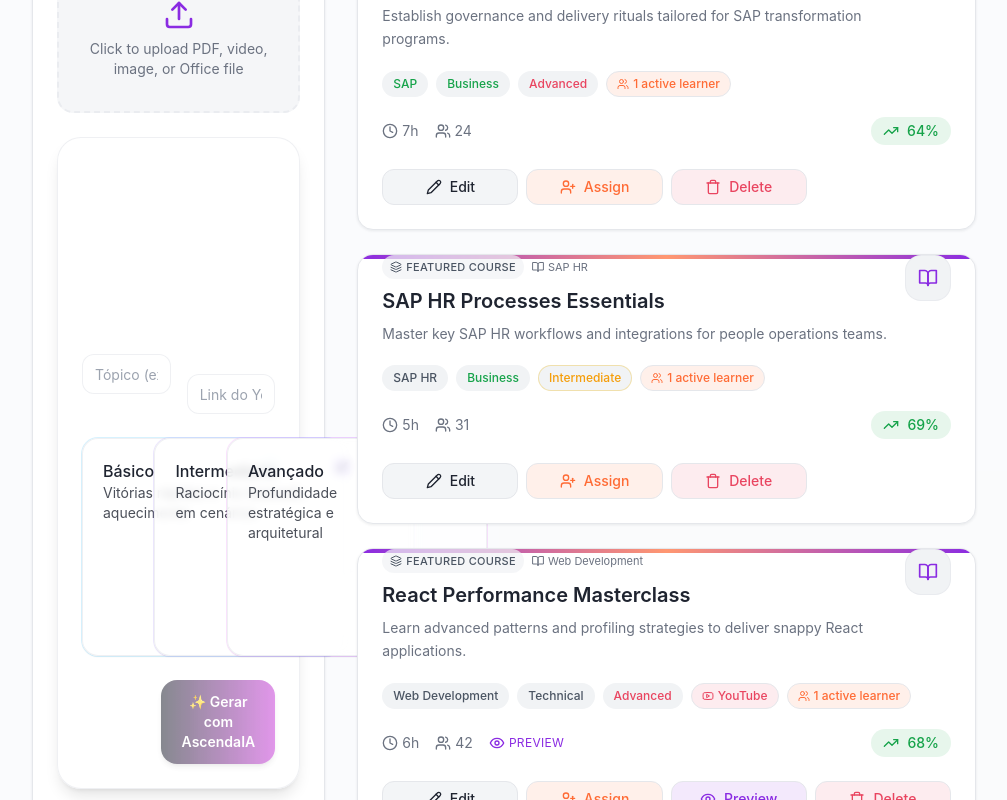
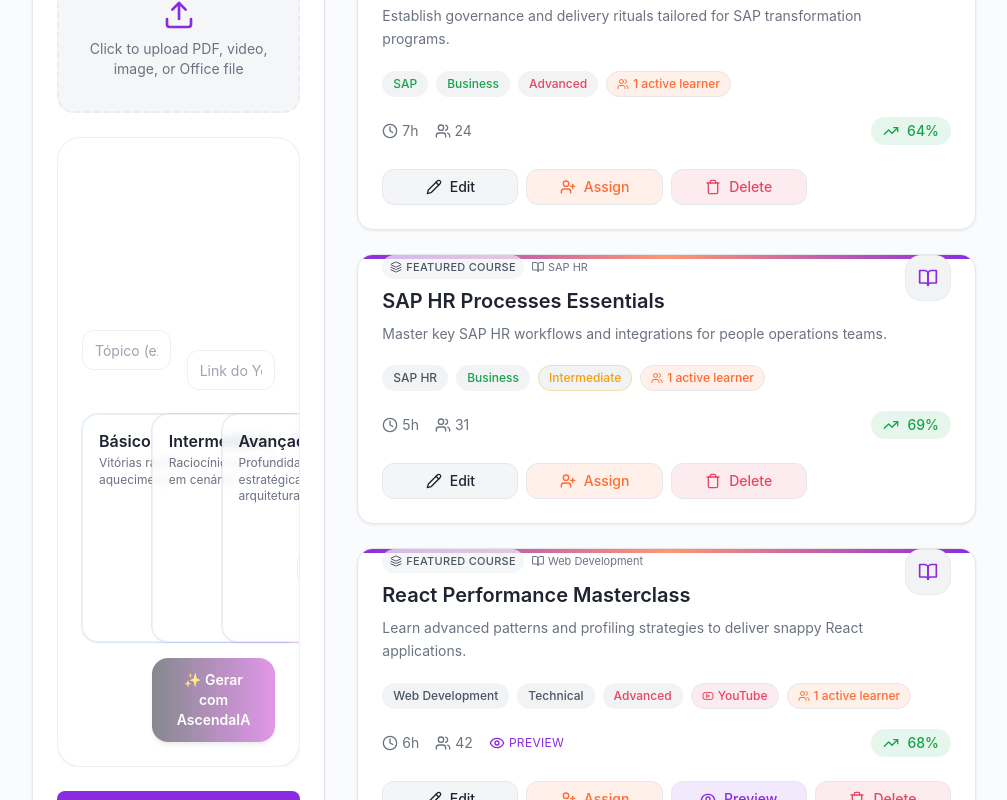
Before and after one commit to ManoCaio25/relogio-digital, a React (Vite) app in the folder Ascenda Padrinho att/: page /content in a window 1280 px wide. Shown: the part 800-1600 px from the top of the page, without its empty margins (264-1271 px from the left). Built offline with nearby package versions, Linux system fonts and the light colour scheme.

Commit message:
Fix AscendaIA quiz card layout orientation

```diff
--- a/Ascenda Padrinho att/src/components/ascenda/AscendaIASection.jsx
+++ b/Ascenda Padrinho att/src/components/ascenda/AscendaIASection.jsx
@@ -1,5 +1,6 @@
 import React, { useMemo, useState } from "react";
 import { motion } from "framer-motion";
+import { cn } from "@/utils";
 
 const ACCENT_STYLES = {
   sky: {
@@ -9,7 +10,6 @@
     chipBg: "bg-sky-400/10",
     chipText: "text-sky-100",
     previewBorder: "border-sky-400/40",
-    inputFocus: "focus:border-sky-300/60 focus:ring-sky-300/30",
   },
   violet: {
     cardRing: "ring-violet-400/20",
@@ -18,7 +18,6 @@
     chipBg: "bg-violet-400/10",
     chipText: "text-violet-100",
     previewBorder: "border-violet-400/40",
-    inputFocus: "focus:border-violet-300/60 focus:ring-violet-300/30",
   },
   fuchsia: {
     cardRing: "ring-fuchsia-400/20",
@@ -27,7 +26,6 @@
     chipBg: "bg-fuchsia-400/10",
     chipText: "text-fuchsia-100",
     previewBorder: "border-fuchsia-400/40",
-    inputFocus: "focus:border-fuchsia-300/60 focus:ring-fuchsia-300/30",
   },
 };
 
@@ -64,15 +62,16 @@
   const accent = ACCENT_STYLES[color] ?? ACCENT_STYLES.sky;
 
   return (
-    <motion.div
-      whileHover={{ y: -3 }}
-      className={`flex h-full min-w-[260px] w-full flex-col gap-4 rounded-2xl border border-border/60 bg-surface/80 p-5 shadow-sm backdrop-blur-sm ring-1 ${accent.cardRing} transition-all duration-200 hover:shadow-md`}
+    <div
+      className={cn(
+        "quiz-card flex flex-col justify-between rounded-2xl border border-border/60 bg-surface/80 p-4 text-left shadow-sm backdrop-blur-sm ring-1 sm:min-w-[240px]",
+        accent.cardRing,
+      )}
     >
-      {/* Cabeçalho */}
       <div className="flex items-start justify-between gap-3">
-        <div className="min-w-0">
-          <p className="text-base font-medium whitespace-normal break-words normal-case">{title}</p>
-          <p className="text-sm opacity-80 whitespace-normal break-words normal-case">{desc}</p>
+        <div className="min-w-0 space-y-1">
+          <h3 className="text-base font-semibold leading-tight text-foreground">{title}</h3>
+          <p className="text-xs text-muted-foreground leading-snug">{desc}</p>
         </div>
         <label className="flex shrink-0 items-center gap-2 text-xs font-medium text-white/70">
           <input
@@ -82,46 +81,39 @@
             className={`h-4 w-4 rounded border border-white/40 bg-transparent accent-current ${accent.checkbox}`}
             aria-label={`Incluir nível ${title}`}
           />
-          <span className="whitespace-nowrap">Incluir</span>
+          <span>Incluir</span>
         </label>
       </div>
-      <div className="flex flex-col gap-2">
-        <span className="text-xs font-medium uppercase tracking-wide text-white/50">Questões</span>
-        <div className="mt-3 flex items-center justify-center gap-3">
+      <div className="mt-auto flex items-center justify-between gap-3 pt-2">
+        <div className="flex flex-col text-xs uppercase tracking-wide text-white/50">
+          <span className="font-medium">Questões</span>
+          <span className="text-[11px] text-white/40">Disponíveis para este nível</span>
+        </div>
+        <div className="flex items-center gap-2">
           <button
             type="button"
             onClick={() => onChange?.(Math.max(0, (value || 0) - 1))}
-            className="flex h-10 w-10 items-center justify-center rounded-xl border border-white/15 bg-background/60 text-lg text-white transition-all duration-200 hover:bg-white/10"
-            aria-label={`Remover questão de nível ${title}`}
+            className="flex h-9 w-9 items-center justify-center rounded-xl border border-border/60 bg-background/60 text-base text-white transition-all duration-200 hover:bg-white/10"
+            aria-label={`Diminuir questões ${title}`}
           >
             −
           </button>
-          <input
-            type="number"
-            min={0}
-            value={value ?? 0}
-            onChange={(e) => onChange?.(Number(e.target.value))}
-            className={`h-10 w-20 rounded-xl border border-white/10 bg-background/80 px-3 text-center text-sm text-white outline-none transition focus:ring-2 ${accent.inputFocus}`}
-            aria-label={`Quantidade de questões nível ${title}`}
-          />
+          <div
+            className="flex h-9 min-w-[2.5rem] items-center justify-center rounded-xl border border-white/10 bg-background/80 px-2 text-center text-sm font-semibold text-white"
+            aria-live="polite"
+          >
+            {value ?? 0}
+          </div>
           <button
             type="button"
             onClick={() => onChange?.((value || 0) + 1)}
-            className="flex h-10 w-10 items-center justify-center rounded-xl border border-white/15 bg-background/60 text-lg text-white transition-all duration-200 hover:bg-white/10"
-            aria-label={`Adicionar questão de nível ${title}`}
+            className="flex h-9 w-9 items-center justify-center rounded-xl border border-border/60 bg-background/60 text-base text-white transition-all duration-200 hover:bg-white/10"
+            aria-label={`Aumentar questões ${title}`}
           >
             +
           </button>
         </div>
       </div>
-    </motion.div>
-  );
-}
-
-export function CardsContainer({ children }) {
-  return (
-    <div className="grid gap-6 grid-cols-1 md:[grid-template-columns:repeat(3,minmax(260px,1fr))] items-stretch isolate">
-      {children}
     </div>
   );
 }
@@ -155,7 +147,7 @@
 }
 
 /** ---- main component ---- */
-export default function AscendaIASection() {
+export default function AscendaIASection({ asModal = false }) {
   const [topic, setTopic] = useState("");
   const [youtubeUrl, setYoutubeUrl] = useState("");
   const [sel, setSel] = useState({ easy: true, intermediate: true, advanced: false });
@@ -258,10 +250,20 @@
     alert("✅ Quiz saved locally!");
   };
 
-  return (
-    <section className="space-y-6 rounded-3xl border border-border/60 bg-surface/80 p-6 shadow-lg backdrop-blur">
+  const wrapperProps = {
+    id: "quiz-cards",
+    role: "region",
+    "aria-label": "Gerar Quizzes",
+    className: cn(
+      "w-full max-w-4xl mx-auto rounded-3xl border border-border/60 bg-surface/80 p-6 shadow-e1 backdrop-blur-sm overflow-x-hidden",
+      asModal && "max-w-full",
+    ),
+  };
+
+  const content = (
+    <>
       {/* header */}
-      <div className="flex items-start justify-between gap-4">
+      <div className="flex flex-col gap-4 sm:flex-row sm:items-start sm:justify-between">
         <div className="space-y-1">
           <h3 className="text-xl font-semibold text-white">AscendaIA – Gerar Quizzes</h3>
           <p className="text-sm text-white/70 whitespace-normal break-words normal-case">
@@ -269,7 +271,7 @@
           </p>
         </div>
         {quiz && (
-          <span className="rounded-full border border-emerald-400/40 bg-emerald-400/15 px-3 py-1 text-xs font-medium text-emerald-200">
+          <span className="inline-flex items-center rounded-full border border-emerald-400/40 bg-emerald-400/15 px-3 py-1 text-xs font-medium text-emerald-200">
             Rascunho pronto
           </span>
         )}
@@ -300,7 +302,7 @@
       </div>
 
       {/* level cards */}
-      <div className="mt-6 grid grid-cols-1 gap-6 md:grid-cols-2 lg:grid-cols-3">
+      <div className="mt-6 grid grid-cols-1 sm:grid-cols-2 lg:grid-cols-3 gap-4">
         {levels.map((level) => (
           <LevelCard
             key={level.code}
@@ -379,6 +381,16 @@
           </div>
         </div>
       )}
-    </section>
+    </>
   );
+
+  if (asModal) {
+    return (
+      <motion.div {...wrapperProps}>
+        {content}
+      </motion.div>
+    );
+  }
+
+  return <section {...wrapperProps}>{content}</section>;
 }
--- a/Ascenda Padrinho att/src/components/content/CourseUploadForm.jsx
+++ b/Ascenda Padrinho att/src/components/content/CourseUploadForm.jsx
@@ -282,7 +282,9 @@
               </div>
             </div>
 
-            <AscendaIASection />
+            <div className="w-full overflow-x-hidden">
+              <AscendaIASection />
+            </div>
 
             {previewData && (
               <Button
--- a/Ascenda Padrinho att/src/main.jsx
+++ b/Ascenda Padrinho att/src/main.jsx
@@ -2,6 +2,7 @@
 import ReactDOM from 'react-dom/client';
 import App from './App.jsx';
 import './index.css';
+import './styles/quiz-fix.css';
 import 'flag-icons/css/flag-icons.min.css';
 import { LanguageProvider } from './i18n';
 
--- /dev/null
+++ b/Ascenda Padrinho att/src/styles/quiz-fix.css
@@ -0,0 +1,20 @@
+/* Quiz card layout hotfix */
+#quiz-cards,
+#quiz-cards * {
+  writing-mode: horizontal-tb !important;
+  text-orientation: mixed !important;
+  transform: none !important;
+  rotate: 0deg !important;
+  white-space: normal !important;
+  word-break: break-word !important;
+  overflow-wrap: anywhere !important;
+}
+
+#quiz-cards .quiz-card {
+  min-width: 220px;
+  max-width: 100%;
+  min-height: 180px;
+  display: flex;
+  flex-direction: column;
+  justify-content: space-between;
+}
--- a/Ascenda Padrinho att/tailwind.config.js
+++ b/Ascenda Padrinho att/tailwind.config.js
@@ -18,9 +18,11 @@
         surface: withOpacityValue('--surface-rgb'),
         surface2: withOpacityValue('--surface-2-rgb'),
         background: withOpacityValue('--surface-rgb'),
+        foreground: withOpacityValue('--text-primary-rgb'),
         primary: withOpacityValue('--text-primary-rgb'),
         secondary: withOpacityValue('--text-secondary-rgb'),
         muted: withOpacityValue('--text-muted-rgb'),
+        'muted-foreground': withOpacityValue('--text-muted-rgb'),
         brand: withOpacityValue('--brand-rgb'),
         brand2: withOpacityValue('--brand-2-rgb'),
         success: withOpacityValue('--success-rgb'),
```
